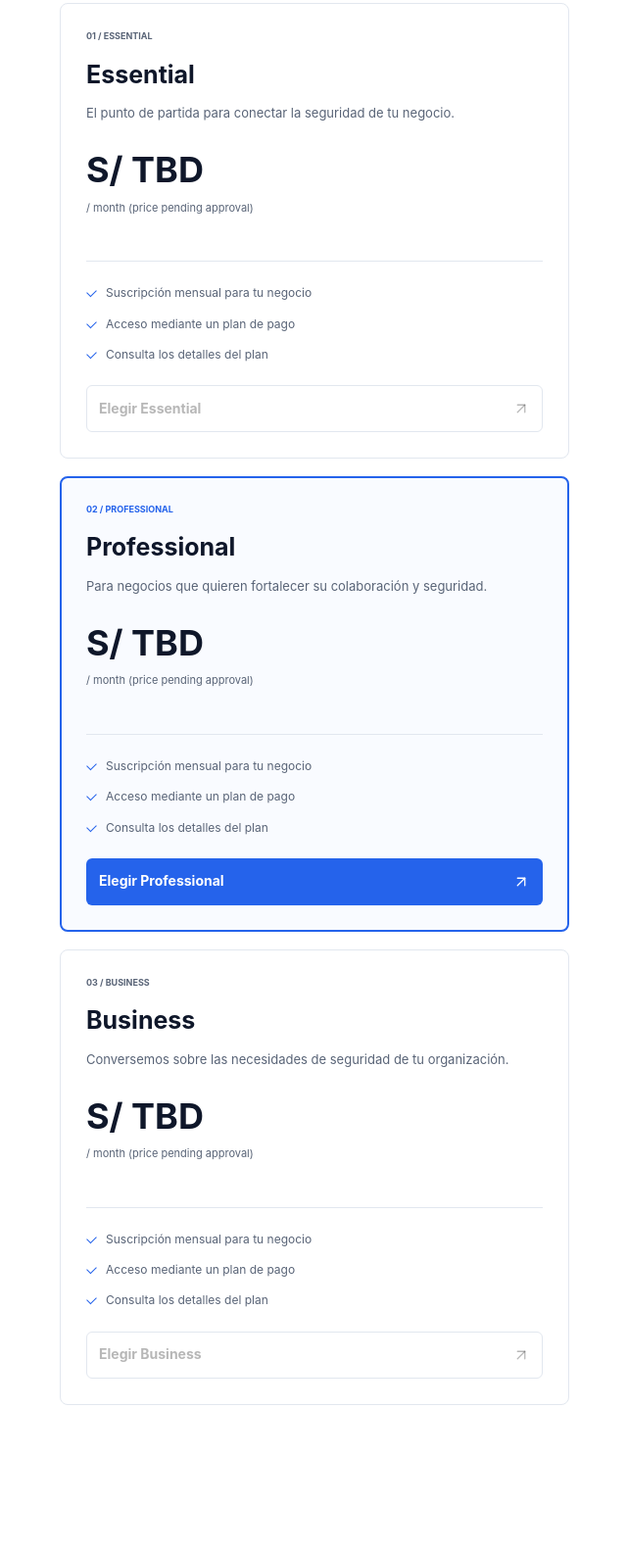
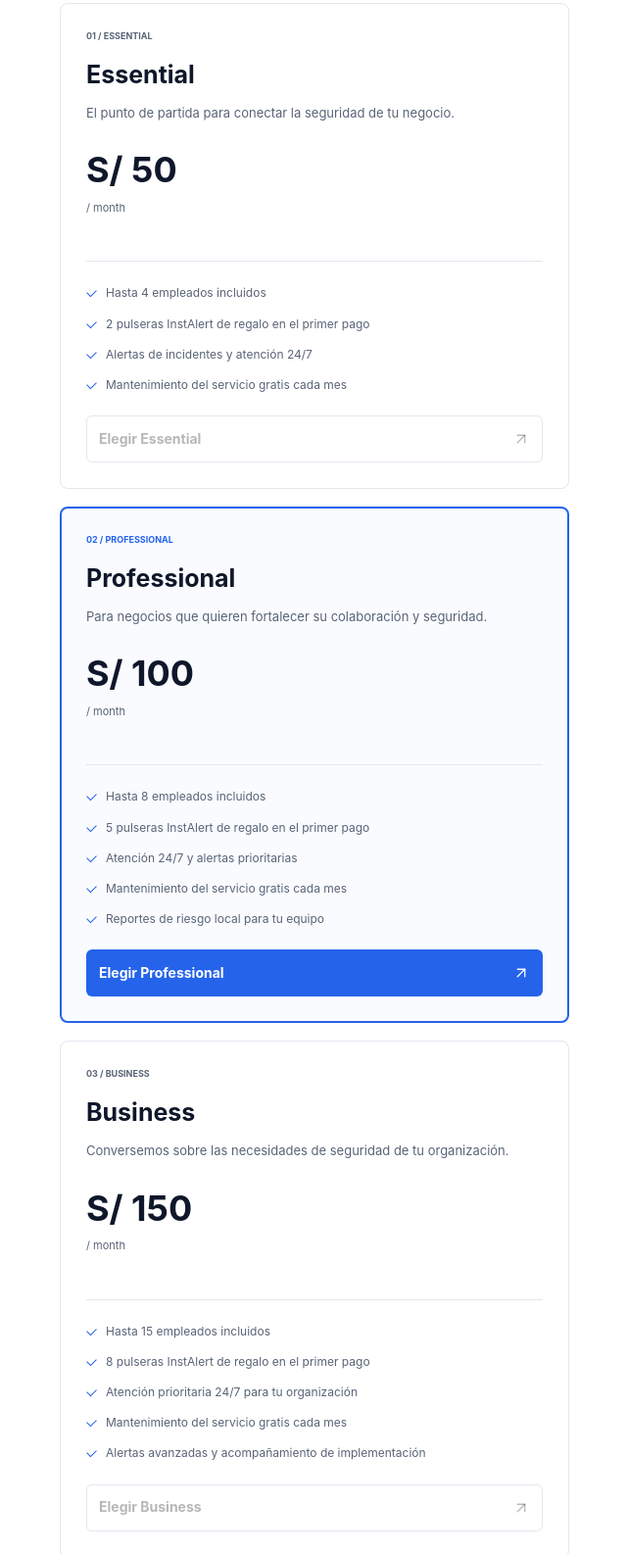
Before and after one commit to LosIncreiblesCorp/InstAlert-LandingPage, a plain HTML site: page index.html in a window 1280 px wide. Shown: the part 936-2522 px from the top of the page at 98% size, without its empty margins (319-959 px from the left). Before the commit the page ends 2430 px from the top, so only its background shows below. Drawn offline with Linux system fonts and the light colour scheme.

Commit message:
feat(planes): define pricing and plan benefits

```diff
--- a/index.html
+++ b/index.html
@@ -235,18 +235,20 @@
                 A starting point for connecting your business security.
               </p>
               <div class="price" data-plan="essential">
-                <strong>S/ TBD</strong
-                ><span>/ month (price pending approval)</span>
+                <strong>S/ 50</strong><span>/ month</span>
               </div>
               <ul>
-                <li data-es="Suscripción mensual para tu negocio">
-                  Monthly business subscription
+                <li data-es="Hasta 4 empleados incluidos">
+                  Up to 4 employees
                 </li>
-                <li data-es="Acceso mediante un plan de pago">
-                  Access through a paid plan
+                <li data-es="2 pulseras InstAlert de regalo en el primer pago">
+                  2 InstAlert bracelets included with the first payment
                 </li>
-                <li data-es="Consulta los detalles del plan">
-                  Plan details available on request
+                <li data-es="Alertas de incidentes y atención 24/7">
+                  Incident alerts and 24/7 assistance
+                </li>
+                <li data-es="Mantenimiento del servicio gratis cada mes">
+                  Free monthly service maintenance
                 </li>
               </ul>
               <button
@@ -268,18 +270,23 @@
                 For businesses strengthening their collaboration and security.
               </p>
               <div class="price" data-plan="professional">
-                <strong>S/ TBD</strong
-                ><span>/ month (price pending approval)</span>
+                <strong>S/ 100</strong><span>/ month</span>
               </div>
               <ul>
-                <li data-es="Suscripción mensual para tu negocio">
-                  Monthly business subscription
+                <li data-es="Hasta 8 empleados incluidos">
+                  Up to 8 employees
                 </li>
-                <li data-es="Acceso mediante un plan de pago">
-                  Access through a paid plan
+                <li data-es="5 pulseras InstAlert de regalo en el primer pago">
+                  5 InstAlert bracelets included with the first payment
                 </li>
-                <li data-es="Consulta los detalles del plan">
-                  Plan details available on request
+                <li data-es="Atención 24/7 y alertas prioritarias">
+                  24/7 assistance and priority alerts
+                </li>
+                <li data-es="Mantenimiento del servicio gratis cada mes">
+                  Free monthly service maintenance
+                </li>
+                <li data-es="Reportes de riesgo local para tu equipo">
+                  Local risk reports for your team
                 </li>
               </ul>
               <button
@@ -301,18 +308,23 @@
                 Let's discuss the security needs of your organization.
               </p>
               <div class="price" data-plan="business">
-                <strong>S/ TBD</strong
-                ><span>/ month (price pending approval)</span>
+                <strong>S/ 150</strong><span>/ month</span>
               </div>
               <ul>
-                <li data-es="Suscripción mensual para tu negocio">
-                  Monthly business subscription
+                <li data-es="Hasta 15 empleados incluidos">
+                  Up to 15 employees
                 </li>
-                <li data-es="Acceso mediante un plan de pago">
-                  Access through a paid plan
+                <li data-es="8 pulseras InstAlert de regalo en el primer pago">
+                  8 InstAlert bracelets included with the first payment
                 </li>
-                <li data-es="Consulta los detalles del plan">
-                  Plan details available on request
+                <li data-es="Atención prioritaria 24/7 para tu organización">
+                  Priority 24/7 assistance for your organization
+                </li>
+                <li data-es="Mantenimiento del servicio gratis cada mes">
+                  Free monthly service maintenance
+                </li>
+                <li data-es="Alertas avanzadas y acompañamiento de implementación">
+                  Advanced alerts and implementation support
                 </li>
               </ul>
               <button
--- a/scripts/main.js
+++ b/scripts/main.js
@@ -138,8 +138,8 @@ function renderPricing(currency = currentCurrency) {
     const hasPrice = Number.isFinite(amount) && amount >= 0.01;
     const formatted = hasPrice
       ? amount.toLocaleString(currentLanguage === "es" ? "es-PE" : "en-US", {
-          minimumFractionDigits: 2,
-          maximumFractionDigits: 2,
+          minimumFractionDigits: 0,
+          maximumFractionDigits: 0,
         })
       : currentLanguage === "es"
         ? "Por definir"
--- a/scripts/pricing.js
+++ b/scripts/pricing.js
@@ -1,17 +1,17 @@
 /* REPARTO INICIO JEAN | feature/planes | archivo completo: importes de suscripcion | COPIAR DESDE AQUI */
-// Set approved monthly amounts independently for each currency. Null means pending approval.
+// Approved monthly amounts. USD values are displayed as whole dollars.
 const pricing = {
   essential: {
-    pen: null,
-    usd: null,
+    pen: 50,
+    usd: 15,
   },
   professional: {
-    pen: null,
-    usd: null,
+    pen: 100,
+    usd: 30,
   },
   business: {
-    pen: null,
-    usd: null,
+    pen: 150,
+    usd: 45,
   },
 };
 /* REPARTO FIN JEAN | feature/planes | archivo completo: importes de suscripcion | COPIAR HASTA AQUI */
```
